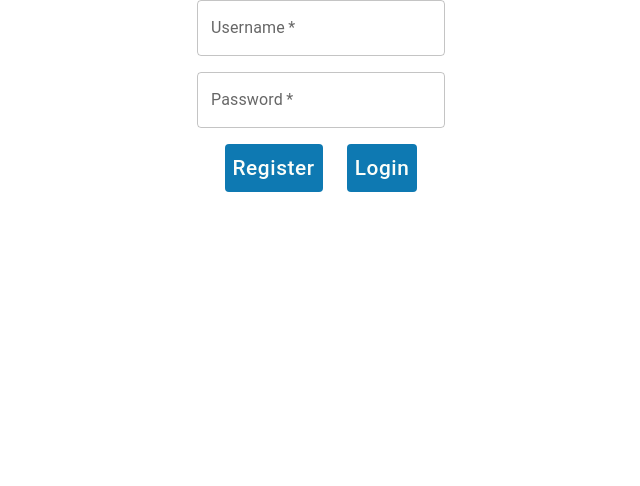
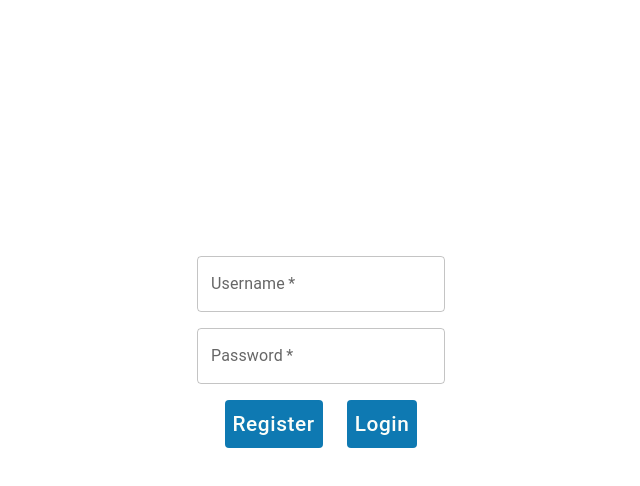
Before and after one commit to WMacalester/MealPlanner, a React (Create React App) app in the folder planner-ui/: page /login in a window 1280 px wide. Shown: the top 486 px of the page, without its empty margins (319-959 px from the left). Built offline with nearby package versions, Linux system fonts and the light colour scheme.

Commit message:
Bug: fix navbar positioning in app

```diff
--- a/planner-ui/src/Layout.tsx
+++ b/planner-ui/src/Layout.tsx
@@ -1,11 +1,7 @@
 import { Outlet } from "react-router-dom";
 
 const Layout = () => {
-  return (
-    <main className="App">
-      <Outlet />
-    </main>
-  );
+  return <Outlet />;
 };
 
 export default Layout;
--- a/planner-ui/src/components/navbar/Navbar.tsx
+++ b/planner-ui/src/components/navbar/Navbar.tsx
@@ -5,13 +5,12 @@ import Typography from "@mui/material/Typography";
 import IngredientAddModal from "../ingredients/IngredientAddModal";
 import RecipeAddModal from "../recipes/RecipeAddModal";
 import AddButton from "../button/AddButton";
-import { NAVBAR_HEIGHT } from "../../constants";
 import SelectedRecipeResetButton from "../button/SelectedRecipeResetButton";
 
 export default function Navbar() {
   return (
     <Box>
-      <AppBar position="absolute" sx={{ height: NAVBAR_HEIGHT }}>
+      <AppBar position="static" sx={{ height: "4rem" }}>
         <Toolbar>
           <Typography
             variant="h4"
--- a/planner-ui/src/constants.ts
+++ b/planner-ui/src/constants.ts
@@ -1,4 +1,3 @@
 export const BASE_URL = "http://localhost:8080/api";
 export const RECIPE_CARD_WIDTH = 300;
-export const NAVBAR_HEIGHT = "4rem";
 export const BOARD_HEIGHT = "85vh";
--- a/planner-ui/src/index.css
+++ b/planner-ui/src/index.css
@@ -5,6 +5,7 @@ body {
     sans-serif;
   -webkit-font-smoothing: antialiased;
   -moz-osx-font-smoothing: grayscale;
+  height: calc(100% - 4rem); /*subtract height of navbar*/
 }
 
 code {
@@ -13,7 +14,6 @@ code {
 }
 
 html,
-body,
 #root {
   height: 100%;
 }
```
